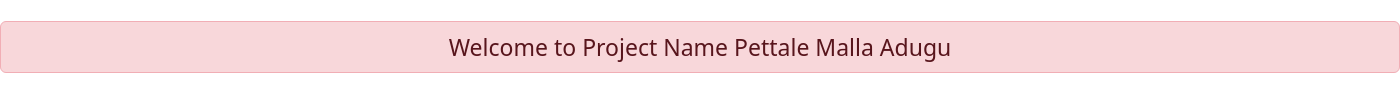
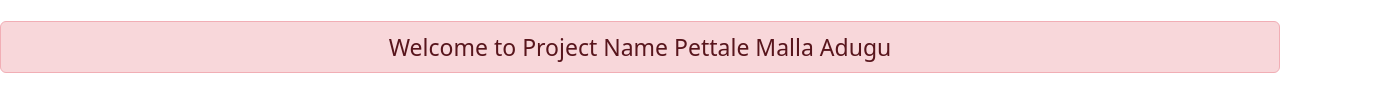
Before and after one commit to AGAUTHAMRAJU/hackathon, a plain HTML site: page index.html in a window 1280 px wide. Shown: the part 353-464 px from the top of the page, 1400 px wide, since content can reach past the window. Drawn offline with nearby package versions, Linux system fonts and the light colour scheme.

Commit message:
Update index.html

```diff
--- a/index.html
+++ b/index.html
@@ -57,7 +57,7 @@
         </button>
     </div>
 <br>
-<div class="mx-auto p-2 alert alert-danger" style="width:1400px; font-size:23px; display:flex; justify-content:center">
+<div class="mx-auto p-2 alert alert-danger" style="width:auto; font-size:23px; display:flex; justify-content:center">
     Welcome to Project Name Pettale Malla Adugu
 </div>
 <br>
```
